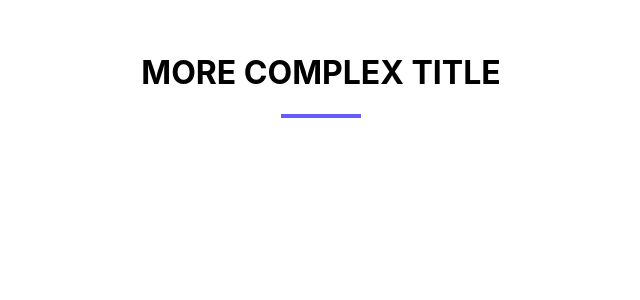
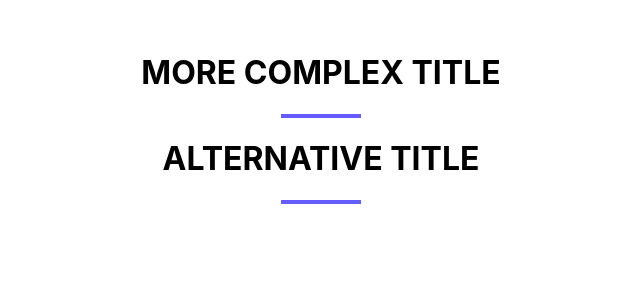
Before and after one commit to ccweerasinghe1994/styled-components, a React (Create React App) app: page / in a window 1280 px wide. Shown: the top 300 px of the page, without its empty margins (319-959 px from the left). Built offline with nearby package versions, Linux system fonts and the light colour scheme.

Commit message:
ADDING JS FILE TO ADD VARAIBLES

```diff
--- a/src/App.js
+++ b/src/App.js
@@ -1,3 +1,4 @@
+import AlternativeTitle from "./components/alternative-title/alternative-title";
 import ComplexTitle from "./components/complex-title/complex-title";
 import Random from "./components/random/random";
 
@@ -9,6 +10,7 @@ function App() {
       }}
     >
       <ComplexTitle title={"more complex title"} />
+      <AlternativeTitle title={"alternative title"}/>
     </div>
   );
 }
--- /dev/null
+++ b/src/components/alternative-title/alternative-title.jsx
@@ -0,0 +1,27 @@
+import React from "react";
+import styled from "styled-components";
+import { colors } from "../../utils";
+const AlternativeTitle = ({ title }) => {
+  return (
+    <Wrapper>
+      <h1>{title}</h1>
+      <div className="underline"></div>
+    </Wrapper>
+  );
+};
+
+const Wrapper = styled.div`
+  h1 {
+    text-transform: uppercase;
+    text-align: center;
+  }
+
+  .underline {
+    width: 5rem;
+    height: 0.25rem;
+    background-color: ${colors.primary};
+    margin: 0 auto;
+  }
+`;
+
+export default AlternativeTitle;
--- /dev/null
+++ b/src/utils.js
@@ -0,0 +1,3 @@
+export const colors = {
+    primary:"#645cff"
+}
```
Also changed, not shown: documentation/images/utils.png (added), 1 other file (tests, documents, lock files or other folders).
